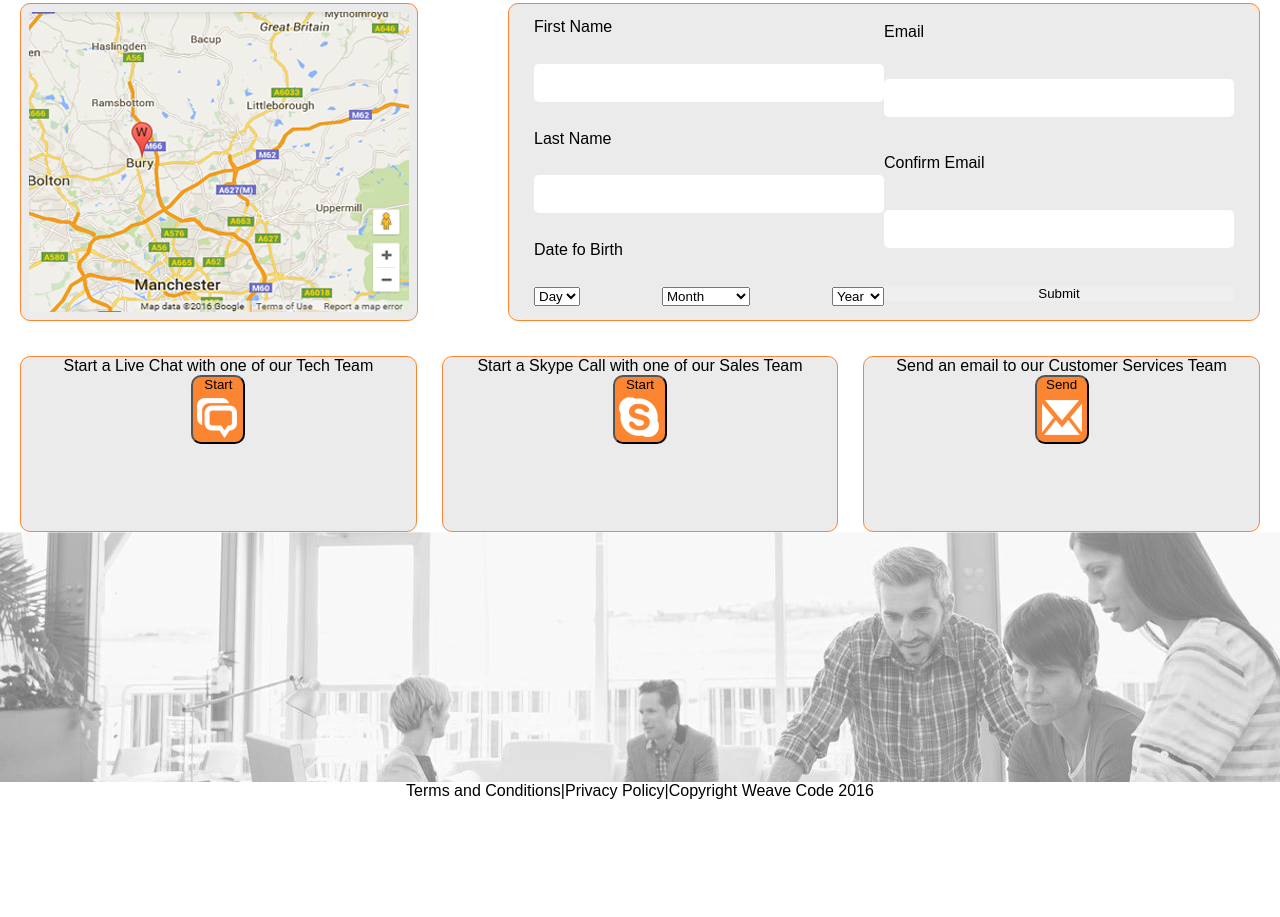
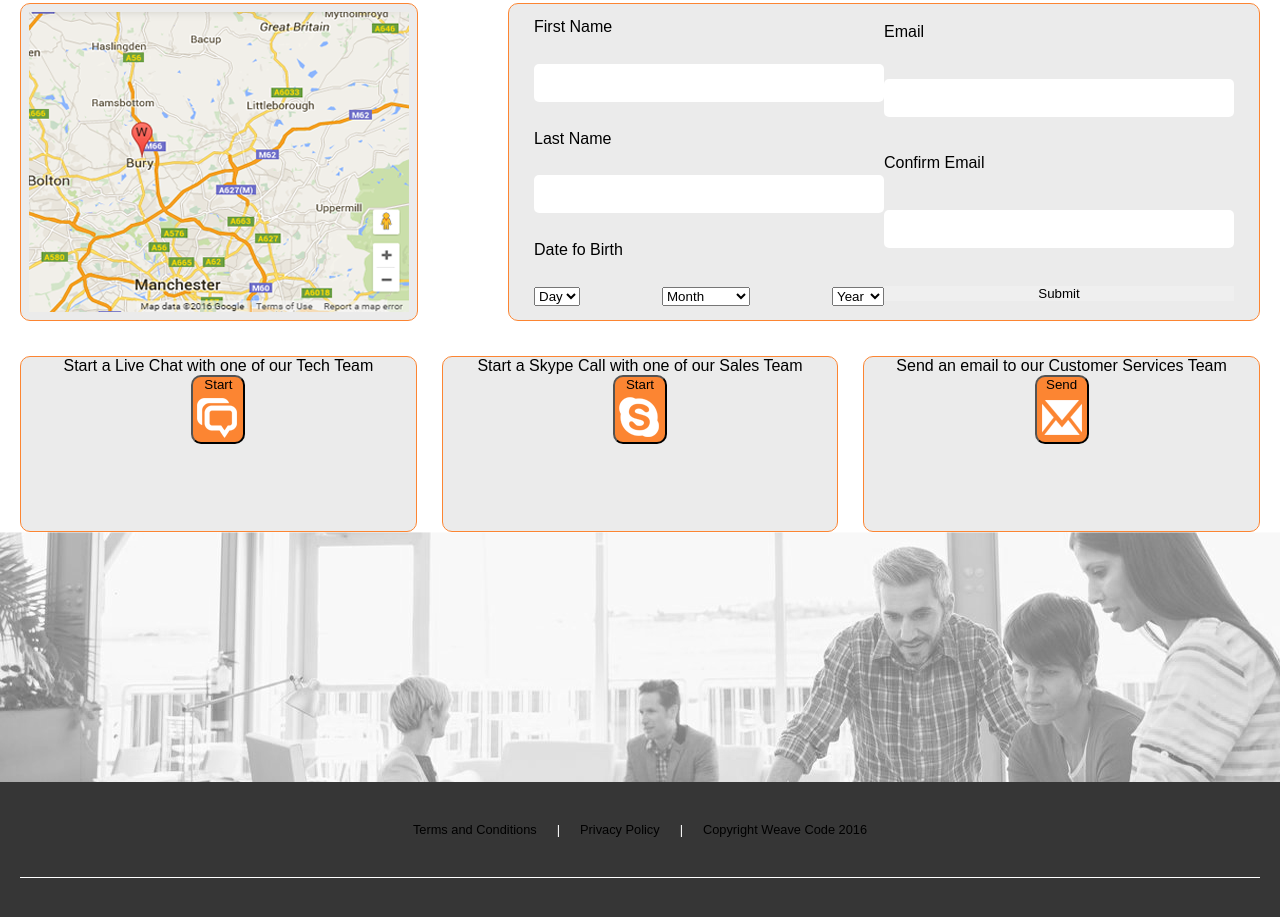
Before and after one commit to balinttamas87/weave-coding, a website: page index.html in a window 1280 px wide. Shown: the part 515-1432 px from the top of the page. Before the commit the page ends 1315 px from the top, so only its background shows below. Drawn offline with Linux system fonts and the light colour scheme.

Commit message:
style footer

```diff
--- a/styles/base/_reset.scss
+++ b/styles/base/_reset.scss
@@ -14,7 +14,7 @@ button:focus, a:focus {
 	outline:none;
 }
 a:visited {
-	color: $font-base-color;
+	color: inherit;
 }
 input {
 	border: 0;
--- /dev/null
+++ b/styles/components/_footer-bottom.scss
@@ -0,0 +1,4 @@
+.footer-bottom {
+	height: 235px;
+	padding: 0 20px 0 20px;
+}
--- /dev/null
+++ b/styles/components/_footer.scss
@@ -0,0 +1,3 @@
+footer {
+	color: #fff;
+}
--- a/styles/components/_link-divider.scss
+++ b/styles/components/_link-divider.scss
@@ -2,3 +2,6 @@
 	font-size: 1.4rem;
 	font-weight: 500;
 }
+.footer-bottom-list .divider{
+	padding: 0 20px 0 20px;
+}
--- a/styles/components/_module.scss
+++ b/styles/components/_module.scss
@@ -6,3 +6,5 @@
 @import "login";
 @import "h2";
 @import "input";
+@import "footer";
+@import "footer-bottom";
--- a/styles/layout/_page-layout.scss
+++ b/styles/layout/_page-layout.scss
@@ -6,6 +6,9 @@ ul {
 }
 h2 {
     text-align: center;
+}
+footer {
+    background-color: #363636;
 }
 .header-top {
     display: flex;
@@ -38,6 +41,9 @@ input[type="search"] {
     display: flex;
     flex-direction: row;
     justify-content: center;
+    padding: 40px 0 40px 0;
+    font-size: 0.8rem;
+    border-bottom: 1px solid white;
 }
 .map-and-brochure-request-form-container {
     display: flex;
```
Also changed, not shown: styles/main.css, styles/main.min.css.
